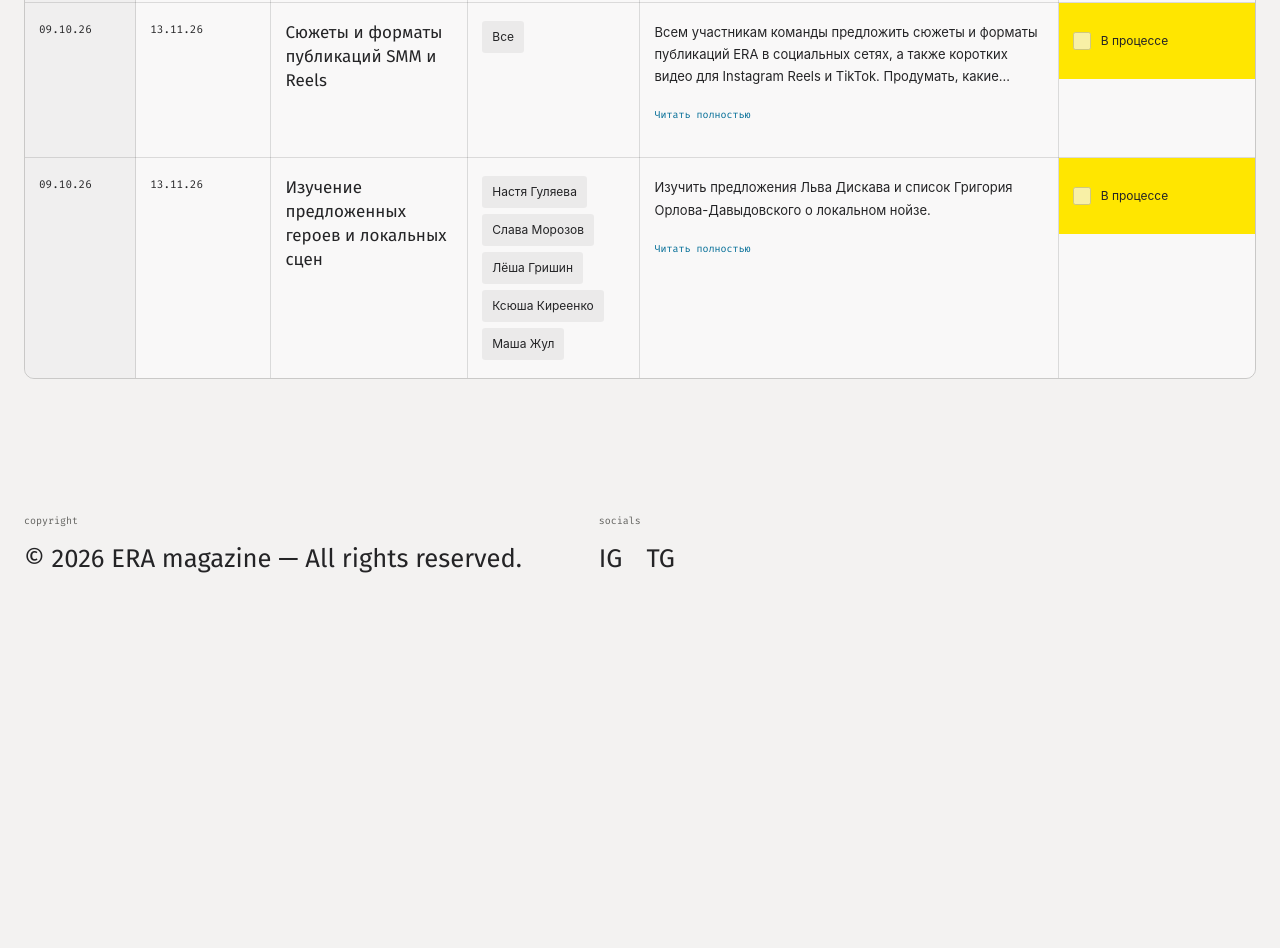
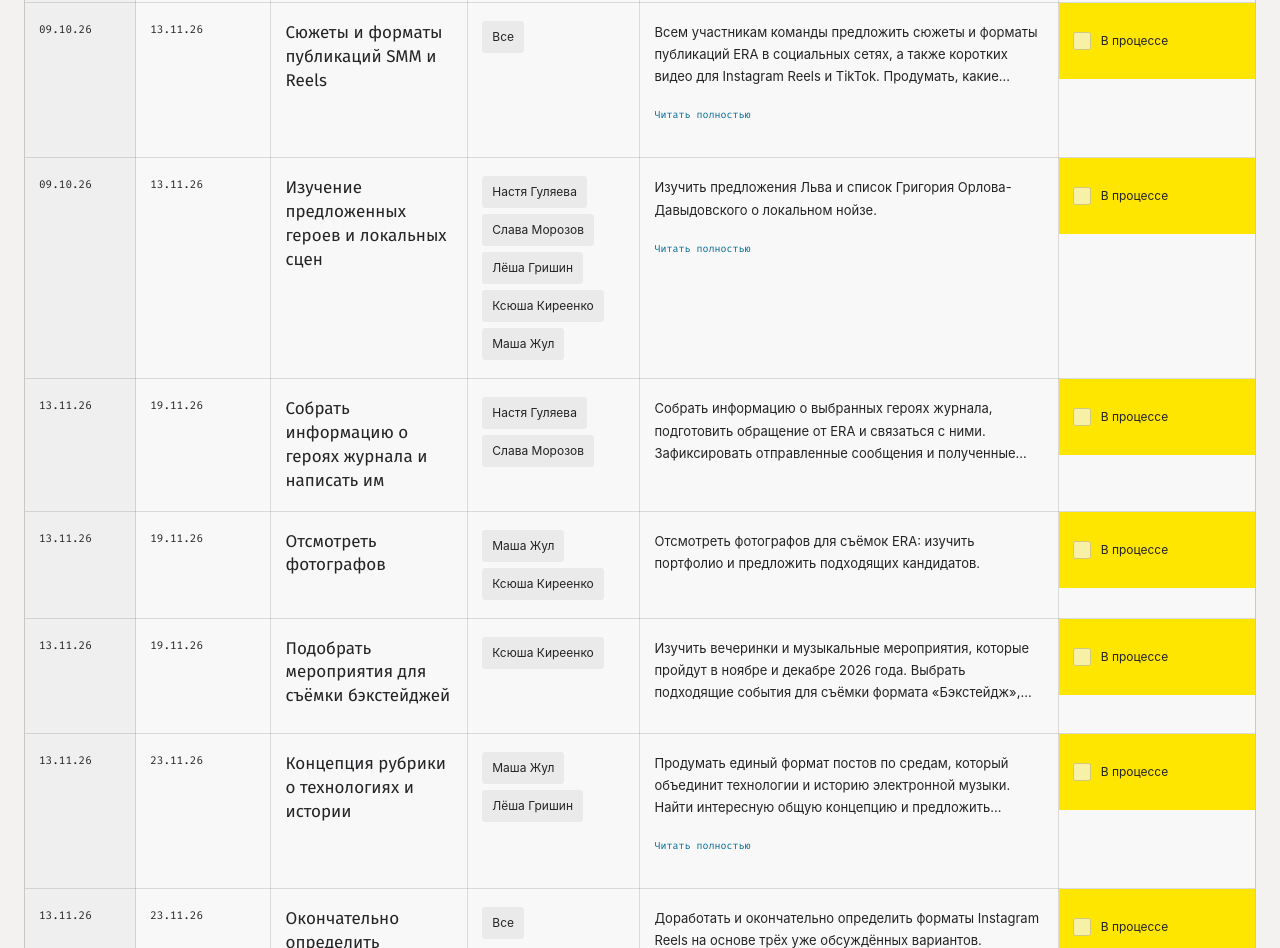
Before and after one commit to eramagazine/era-editorial-site, a plain HTML site: page index.html in a window 1280 px wide. Shown: the part 5011-5959 px from the top of the page. Before the commit the page ends 5728 px from the top, so only its background shows below. Drawn offline with Linux system fonts and the light colour scheme; no server answers.

Commit message:
Add November team tasks and correct local scene research wording

```diff
--- a/assets/tasks-data.js
+++ b/assets/tasks-data.js
@@ -202,10 +202,9 @@ window.ERA_TASKS = [
     "group": "mixed",
     "status": "in_progress",
     "description": [
-      "Изучить предложения Льва Дискава и список Григория Орлова-Давыдовского о локальном нойзе.",
-      "Посмотреть потенциальных героев среди артистов, представленных в разных медиа, в том числе «Культура радио» и «Курс радио». Изучить артистов, выпускающихся на «Стволе» и «Госзвуке».",
-      "По результатам предложить интересных героев и темы для ERA: кратко обозначить деятельность артиста, чем он интересен журналу и какой сюжет можно раскрыть. Приложить ссылки на найденные материалы.",
-      "В первую очередь за задачу отвечают Настя Гуляева, Слава Морозов, Лёша Гришин, Ксюша Киреенко и Маша Жул."
+      "Изучить предложения Льва и список Григория Орлова-Давыдовского о локальном нойзе.",
+      "Посмотреть потенциальных героев среди артистов, представленных в разных медиа, в том числе KURS RADIO, СТВОЛ, ГОСТ ЗВУК.",
+      "По результатам предложить интересных героев и темы для ERA: кратко обозначить деятельность артиста, чем он интересен журналу и какой сюжет можно раскрыть. Приложить ссылки на найденные материалы."
     ],
     "assignees": [
       "Настя Гуляева",
@@ -214,5 +213,111 @@ window.ERA_TASKS = [
       "Ксюша Киреенко",
       "Маша Жул"
     ]
+  },
+  {
+    "id": "journal-hero-outreach-2026-11-13",
+    "created": "2026-11-13",
+    "deadline": "2026-11-19",
+    "title": "Собрать информацию о героях журнала и написать им",
+    "owner": "Настя Гуляева · Слава Морозов",
+    "group": "journalists",
+    "status": "in_progress",
+    "description": [
+      "Собрать информацию о выбранных героях журнала, подготовить обращение от ERA и связаться с ними. Зафиксировать отправленные сообщения и полученные ответы."
+    ],
+    "assignees": [
+      "Настя Гуляева",
+      "Слава Морозов"
+    ]
+  },
+  {
+    "id": "photographer-review-2026-11-13",
+    "created": "2026-11-13",
+    "deadline": "2026-11-19",
+    "title": "Отсмотреть фотографов",
+    "owner": "Маша Жул · Ксюша Киреенко",
+    "group": "mixed",
+    "status": "in_progress",
+    "description": [
+      "Отсмотреть фотографов для съёмок ERA: изучить портфолио и предложить подходящих кандидатов."
+    ],
+    "assignees": [
+      "Маша Жул",
+      "Ксюша Киреенко"
+    ]
+  },
+  {
+    "id": "backstage-events-2026-11-13",
+    "created": "2026-11-13",
+    "deadline": "2026-11-19",
+    "title": "Подобрать мероприятия для съёмки бэкстейджей",
+    "owner": "Ксюша Киреенко",
+    "group": "pr",
+    "status": "in_progress",
+    "description": [
+      "Изучить вечеринки и музыкальные мероприятия, которые пройдут в ноябре и декабре 2026 года. Выбрать подходящие события для съёмки формата «Бэкстейдж», собрать даты, площадки и ссылки на мероприятия."
+    ],
+    "assignees": [
+      "Ксюша Киреенко"
+    ]
+  },
+  {
+    "id": "wednesday-format-2026-11-13",
+    "created": "2026-11-13",
+    "deadline": "2026-11-23",
+    "title": "Концепция рубрики о технологиях и истории",
+    "owner": "Маша Жул · Лёша Гришин",
+    "group": "mixed",
+    "status": "in_progress",
+    "description": [
+      "Продумать единый формат постов по средам, который объединит технологии и историю электронной музыки. Найти интересную общую концепцию и предложить название рубрики.",
+      "Найти подходящий источник и визуальный или текстовый референс либо подготовить пример публикации, показывающий, как будет выглядеть этот формат."
+    ],
+    "assignees": [
+      "Маша Жул",
+      "Лёша Гришин"
+    ]
+  },
+  {
+    "id": "reels-final-format-2026-11-13",
+    "created": "2026-11-13",
+    "deadline": "2026-11-23",
+    "title": "Окончательно определить форматы Instagram Reels",
+    "owner": "Все",
+    "group": "all",
+    "status": "in_progress",
+    "description": [
+      "Доработать и окончательно определить форматы Instagram Reels на основе трёх уже обсуждённых вариантов. Сформулировать концепцию и подачу каждого формата, предложить примеры сюжетов."
+    ],
+    "assignees": []
+  },
+  {
+    "id": "smm-heroes-2026-11-13",
+    "created": "2026-11-13",
+    "deadline": "2026-11-23",
+    "title": "Найти 20 героев для рубрики «Герой недели»",
+    "owner": "Все",
+    "group": "all",
+    "status": "in_progress",
+    "description": [
+      "Всем участникам команды искать интересных новых героев для SMM-рубрики «Герой недели», выходящей по понедельникам.",
+      "К 23 ноября собрать общий список примерно из 20 новых героев на всю команду. Для каждого кратко обозначить, чем он интересен ERA, и приложить ссылки на его деятельность."
+    ],
+    "assignees": []
+  },
+  {
+    "id": "branding-curator-review-2026-11-15",
+    "created": "2026-11-15",
+    "deadline": "2026-11-19",
+    "title": "Изучить концепции брендинга ERA и обсудить с куратором",
+    "owner": "Маша Жул",
+    "group": "founder",
+    "status": "in_progress",
+    "description": [
+      "Изучить доску с концепциями брендинга медиа ERA и проконсультироваться по ним с куратором Алексеем Пушкаревым."
+    ],
+    "assignees": [
+      "Маша Жул"
+    ]
   }
 ];
--- a/index.html
+++ b/index.html
@@ -281,7 +281,7 @@
 
   </script>
   <script src="assets/team-carousel.js?v=80ea0fac6cac"></script>
-  <script src="assets/tasks-data.js?v=c349347ea87b"></script>
+  <script src="assets/tasks-data.js?v=e953d8889ebc"></script>
   <script src="assets/tasks-config.js?v=6a74209e40ee"></script>
   <script src="assets/tasks.js?v=e5131247720b"></script>
   <script src="assets/navigation.js?v=da44e0f0b3c9"></script>
```
Also changed, not shown: 2 other files.
